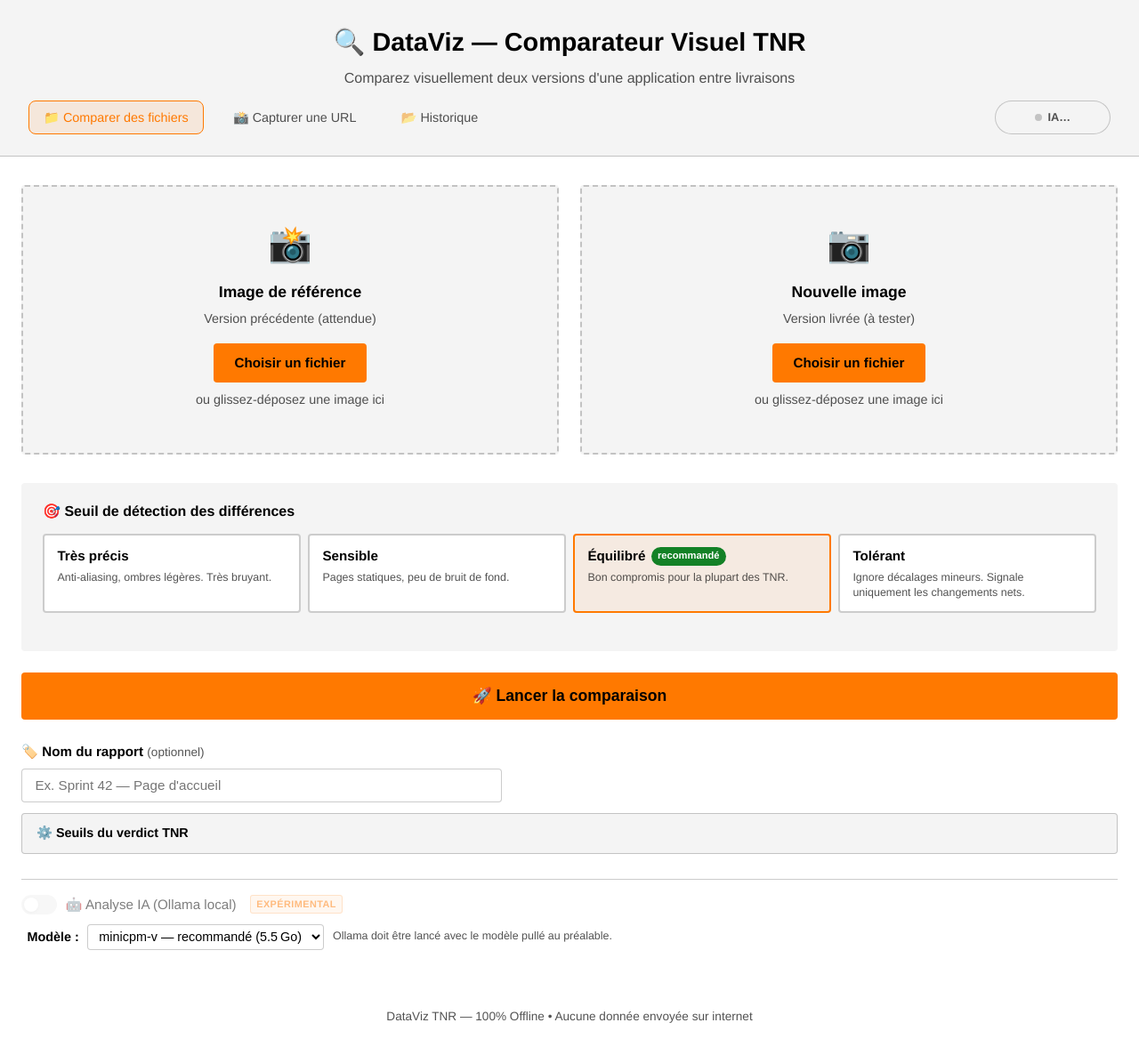
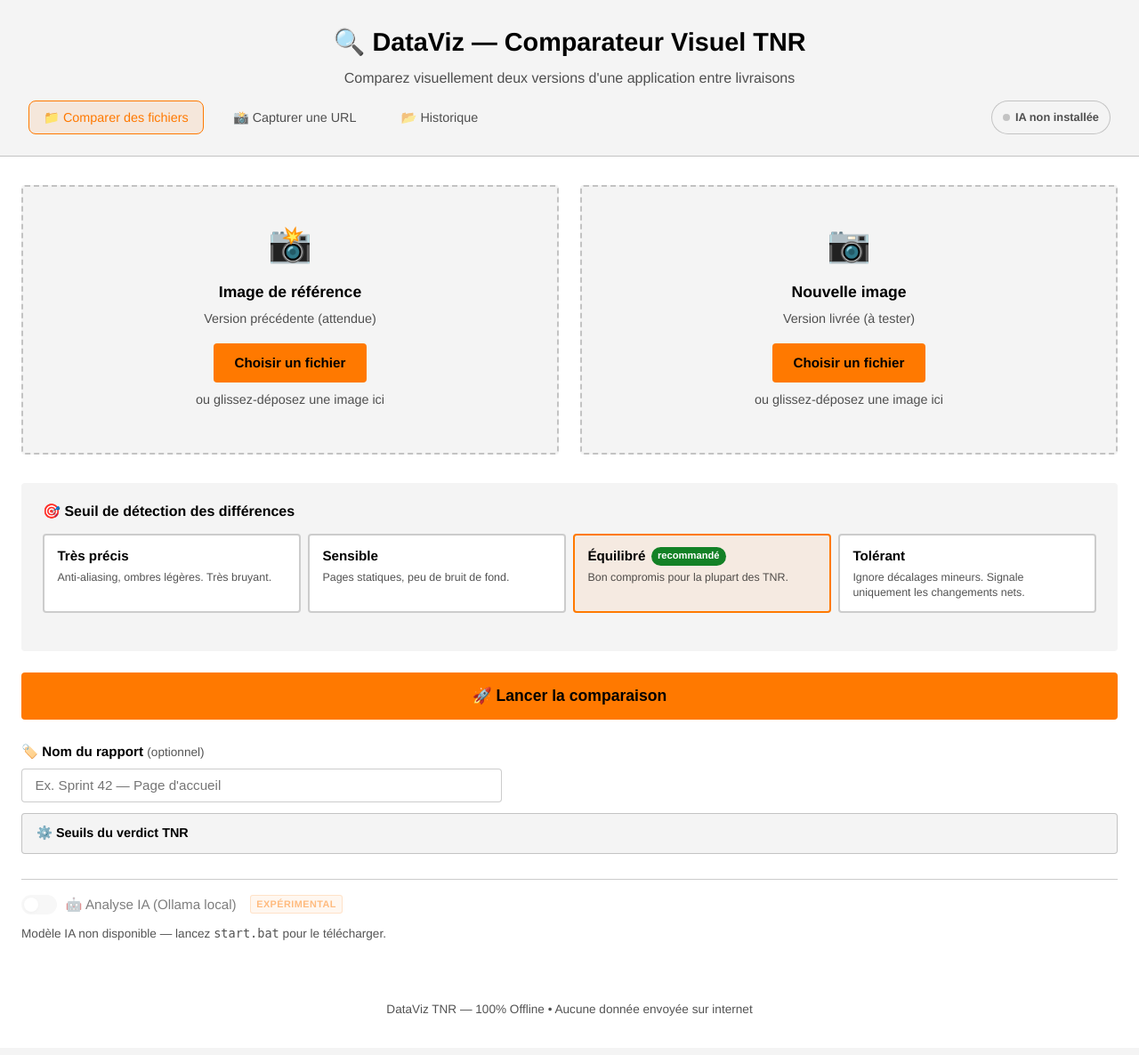
Before and after one commit to micromajor/dataviz, a FastAPI app: page / in a window 1280 px wide. Shown: the whole page at 89% size. After the commit the page ends 1142 px from the top, so only its background shows below. Run offline with FastAPI, Linux system fonts and the light colour scheme; data that the repository does not hold is empty.

Commit message:
fix: suppression complete du selecteur de modele IA dans les deux formulaires

```diff
--- a/templates/index.html
+++ b/templates/index.html
@@ -112,16 +112,7 @@
                         <span><span aria-hidden="true">🤖</span> Analyse IA (Ollama local)</span>
                         <span class="badge-experimental">expérimental</span>
                     </label>
-                    <div class="ai-model-row" id="aiModelRow" hidden>
-                        <label for="aiModelSelect">Modèle&nbsp;:</label>
-                        <select name="ai_model" id="aiModelSelect" aria-describedby="aiModelHint">
-                            <option value="minicpm-v" selected>minicpm-v &mdash; recommandé (5.5 Go)</option>
-                            <option value="qwen2.5vl:7b">qwen2.5vl:7b &mdash; très bon (6 Go)</option>
-                            <option value="llava:13b">llava:13b &mdash; robuste (8 Go)</option>
-                            <option value="llava">llava:7b &mdash; léger (4 Go)</option>
-                        </select>
-                        <small id="aiModelHint">Ollama doit être lancé avec le modèle pullé au préalable.</small>
-                    </div>
+                    <small id="aiUnavailableHint" hidden style="color:var(--text-muted);font-size:.85rem;">Modèle IA non disponible &mdash; lancez <code>start.bat</code> pour le télécharger.</small>
                 </div>
             </div>
         </form>
```
Also changed, not shown: templates/capture.html (+1 -10 lines).
